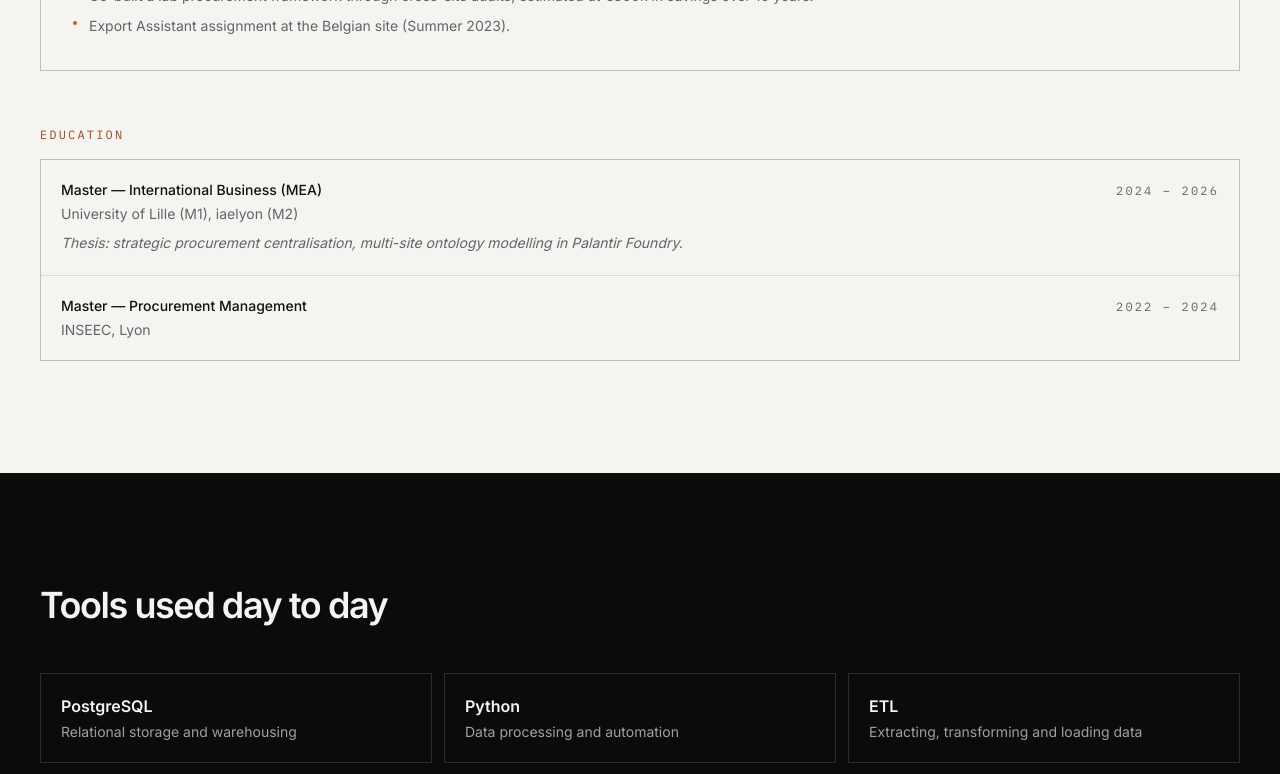
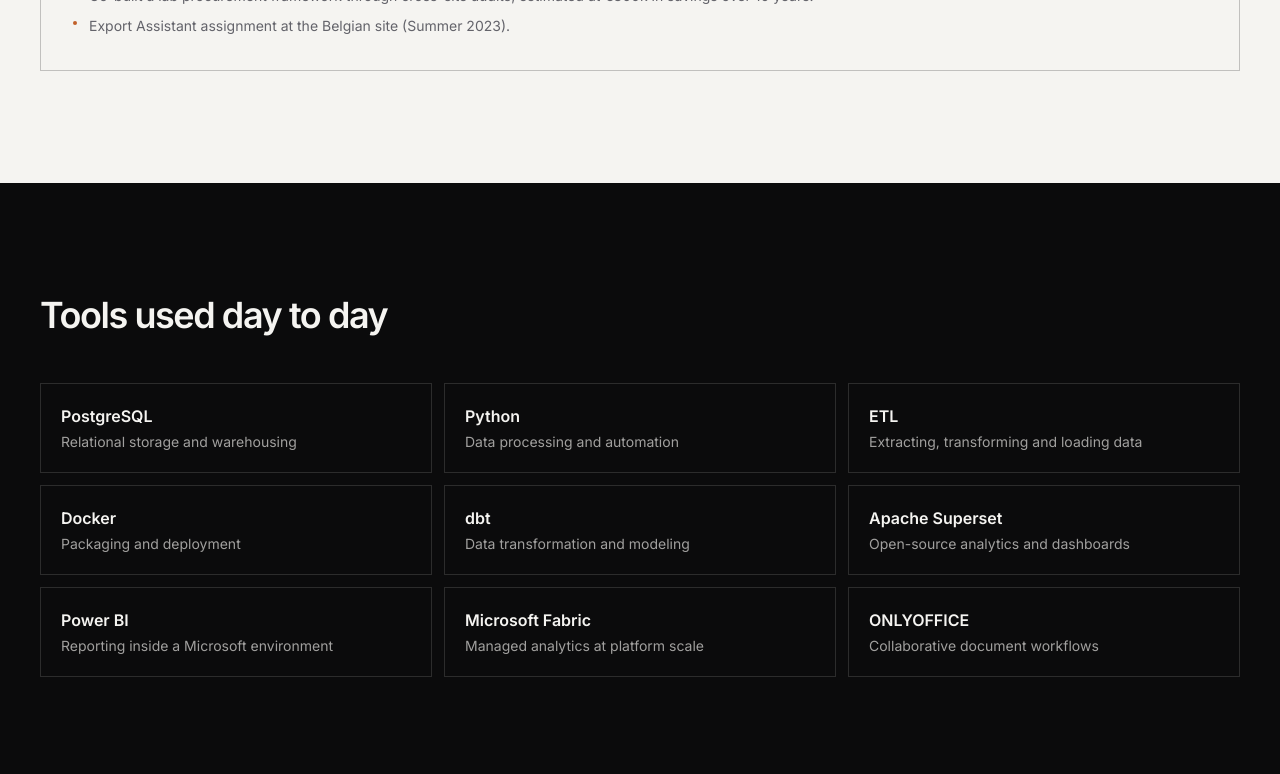
Before and after one commit to GAIBLE-Arthur/Portfolio, a Next.js app: page /en in a window 1280 px wide. Shown: the part 1860-2634 px from the top of the page. Built offline with nearby package versions, Linux system fonts and the light colour scheme.

Commit message:
Remove education block and Contact eyebrow label

```diff
--- a/components/sections/ContactSection.tsx
+++ b/components/sections/ContactSection.tsx
@@ -9,7 +9,7 @@
   return (
     <section id="contact" className="bg-paper py-24 sm:py-28">
       <div className="container-nera">
-        <SectionHeader eyebrow={t.eyebrow} title={t.title} />
+        <SectionHeader title={t.title} />
         <div className="mt-10 flex flex-col gap-4 sm:flex-row sm:items-center sm:gap-8">
           <a
             href={`mailto:${site.email}`}
--- a/components/sections/ExperienceSection.tsx
+++ b/components/sections/ExperienceSection.tsx
@@ -33,22 +33,6 @@
             </Reveal>
           ))}
         </div>
-
-        <div className="mt-14">
-          <p className="mb-4 font-mono text-xs uppercase tracking-widest2 text-accent-strong">{t.educationLabel}</p>
-          <div className="flex flex-col gap-px border border-border bg-border">
-            {t.education.map((edu) => (
-              <div key={edu.degree} className="bg-paper p-5">
-                <div className="flex flex-col justify-between gap-1 sm:flex-row sm:items-baseline">
-                  <p className="text-sm font-medium text-ink">{edu.degree}</p>
-                  <p className="font-mono text-xs uppercase tracking-widest2 text-muted">{edu.period}</p>
-                </div>
-                <p className="mt-1 text-sm text-muted">{edu.school}</p>
-                {edu.note && <p className="mt-2 text-sm italic leading-relaxed text-muted">{edu.note}</p>}
-              </div>
-            ))}
-          </div>
-        </div>
       </div>
     </section>
   );
--- a/data/contact.ts
+++ b/data/contact.ts
@@ -1,7 +1,6 @@
 import type { Locale } from "@/lib/i18n";
 
 interface ContactText {
-  eyebrow: string;
   title: string;
   emailLabel: string;
   phoneLabel: string;
@@ -9,13 +8,11 @@
 
 const contactText: Record<Locale, ContactText> = {
   en: {
-    eyebrow: "Contact",
     title: "Get in touch",
     emailLabel: "Email",
     phoneLabel: "Phone",
   },
   fr: {
-    eyebrow: "Contact",
     title: "Prendre contact",
     emailLabel: "Email",
     phoneLabel: "Téléphone",
--- a/data/experience.ts
+++ b/data/experience.ts
@@ -8,24 +8,14 @@
   bullets: string[];
 }
 
-interface EducationEntry {
-  degree: string;
-  school: string;
-  period: string;
-  note?: string;
-}
-
 interface ExperienceText {
   title: string;
-  educationLabel: string;
   entries: ExperienceEntry[];
-  education: EducationEntry[];
 }
 
 const experienceText: Record<Locale, ExperienceText> = {
   en: {
     title: "Where this was built in the field",
-    educationLabel: "Education",
     entries: [
       {
         role: "Commodity Analyst",
@@ -52,23 +42,9 @@
         ],
       },
     ],
-    education: [
-      {
-        degree: "Master — International Business (MEA)",
-        school: "University of Lille (M1), iaelyon (M2)",
-        period: "2024 – 2026",
-        note: "Thesis: strategic procurement centralisation, multi-site ontology modelling in Palantir Foundry.",
-      },
-      {
-        degree: "Master — Procurement Management",
-        school: "INSEEC, Lyon",
-        period: "2022 – 2024",
-      },
-    ],
   },
   fr: {
     title: "Expériences",
-    educationLabel: "Formation",
     entries: [
       {
         role: "Commodity Analyst",
@@ -95,19 +71,6 @@
         ],
       },
     ],
-    education: [
-      {
-        degree: "Master — International Business (MEA)",
-        school: "Université de Lille (M1), iaelyon (M2)",
-        period: "2024 – 2026",
-        note: "Mémoire : centralisation stratégique des achats, modélisation ontologique multi-sites dans Palantir Foundry.",
-      },
-      {
-        degree: "Master — Procurement Management",
-        school: "INSEEC, Lyon",
-        period: "2022 – 2024",
-      },
-    ],
   },
 };
 
```
